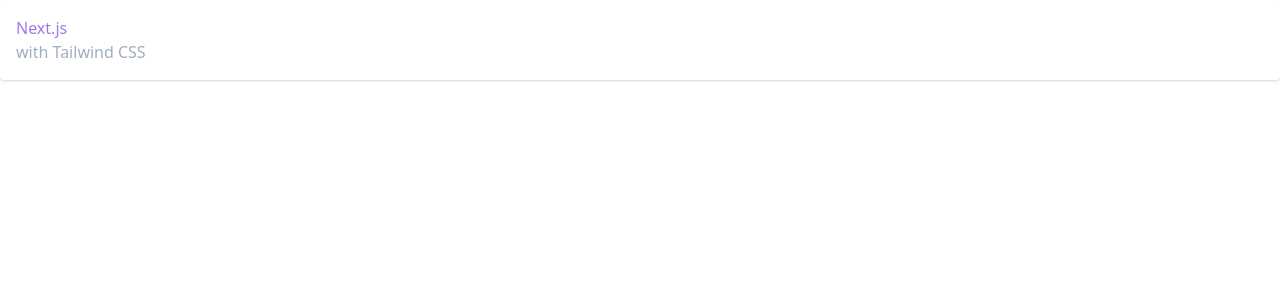
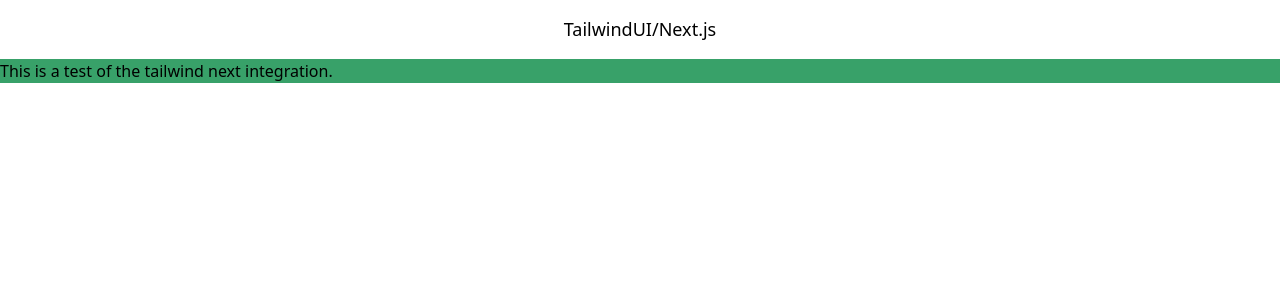
Before and after one commit to z280/sgca-ui, a Next.js app: page / in a window 1280 px wide. Shown: the top 300 px of the page. Built offline with nearby package versions, Linux system fonts and the light colour scheme.

Commit message:
converted index to tsx file

```diff
--- a/pages/index.js
+++ /dev/null
@@ -1,8 +0,0 @@
-import Head from "next/head";
-
-export default () => (
-  <div className="p-4 shadow rounded bg-white">
-    <h1 className="text-purple-500 leading-normal">Next.js</h1>
-    <p className="text-gray-500">with Tailwind CSS</p>
-  </div>
-);
--- /dev/null
+++ b/pages/index.tsx
@@ -0,0 +1,24 @@
+import * as React from "react";
+import Head from "next/head";
+
+interface Props {}
+
+const Home = (props: Props) => {
+  return (
+    <div>
+      <Head>
+        <title>Next.js TailwindCSS</title>
+        <link rel="icon" href="/favicon.ico" />
+      </Head>
+
+      <div className="container mx-auto">
+        <h1 className="text-lg text-center m-4">TailwindUI/Next.js</h1>
+        <p className="bg-green-600">
+          This is a test of the tailwind next integration.
+        </p>
+      </div>
+    </div>
+  );
+};
+
+export default Home;
```
